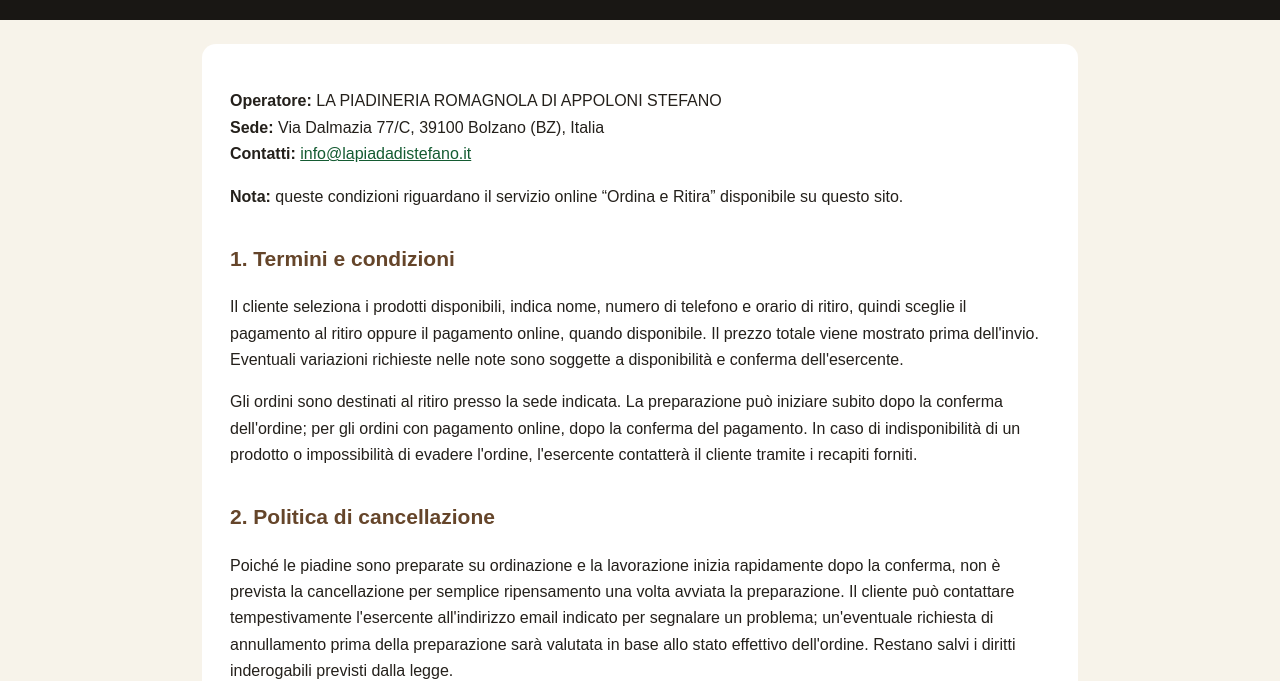
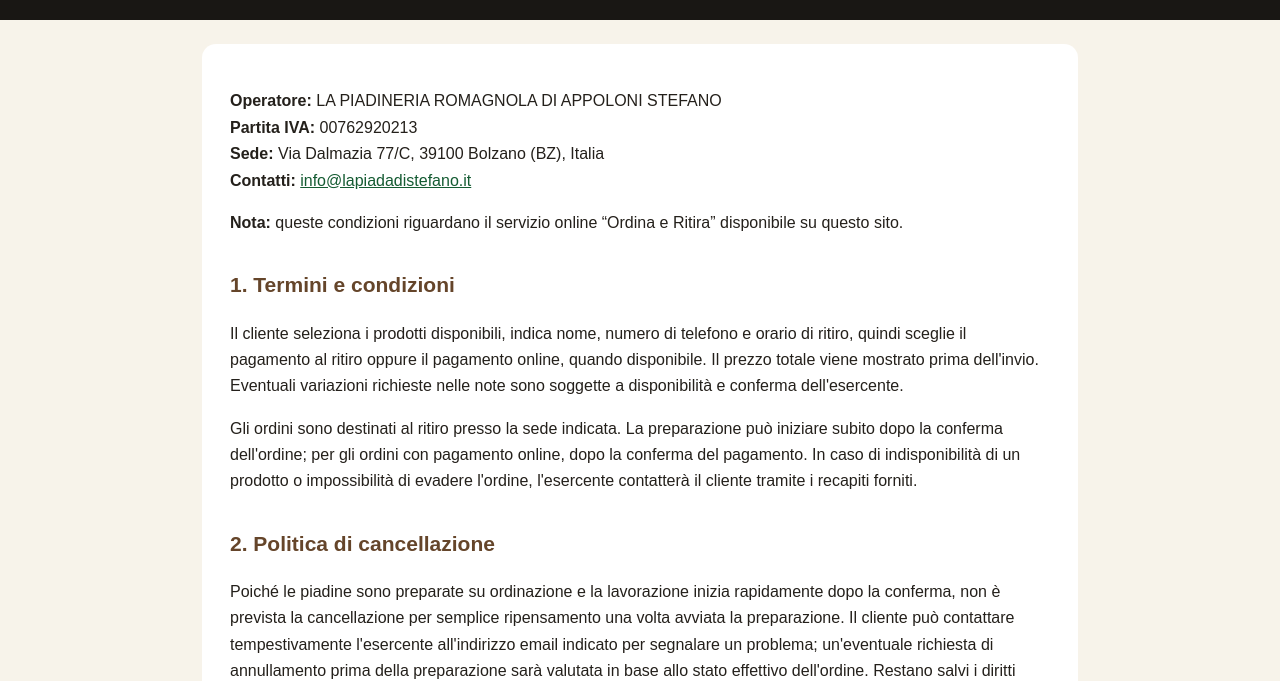
Before and after one commit to lapiadadistefano-cell/piadineria-ordini, a website: page public/condizioni.html in a window 1280 px wide. Shown: the part 121-802 px from the top of the page. Drawn offline with Linux system fonts and the light colour scheme.

Commit message:
Include VAT number in myPOS legal information

```diff
--- a/public/condizioni.html
+++ b/public/condizioni.html
@@ -5,6 +5,7 @@
 <body><header><div><strong>LA PIADA DI STEFANO</strong><h1>Condizioni di vendita e informazioni legali</h1></div></header>
 <main>
 <p><strong>Operatore:</strong> LA PIADINERIA ROMAGNOLA DI APPOLONI STEFANO<br>
+<strong>Partita IVA:</strong> 00762920213<br>
 <strong>Sede:</strong> Via Dalmazia 77/C, 39100 Bolzano (BZ), Italia<br>
 <strong>Contatti:</strong> <a href="mailto:info@lapiadadistefano.it">info@lapiadadistefano.it</a></p>
 <p><strong>Nota:</strong> queste condizioni riguardano il servizio online “Ordina e Ritira” disponibile su questo sito.</p>
```
